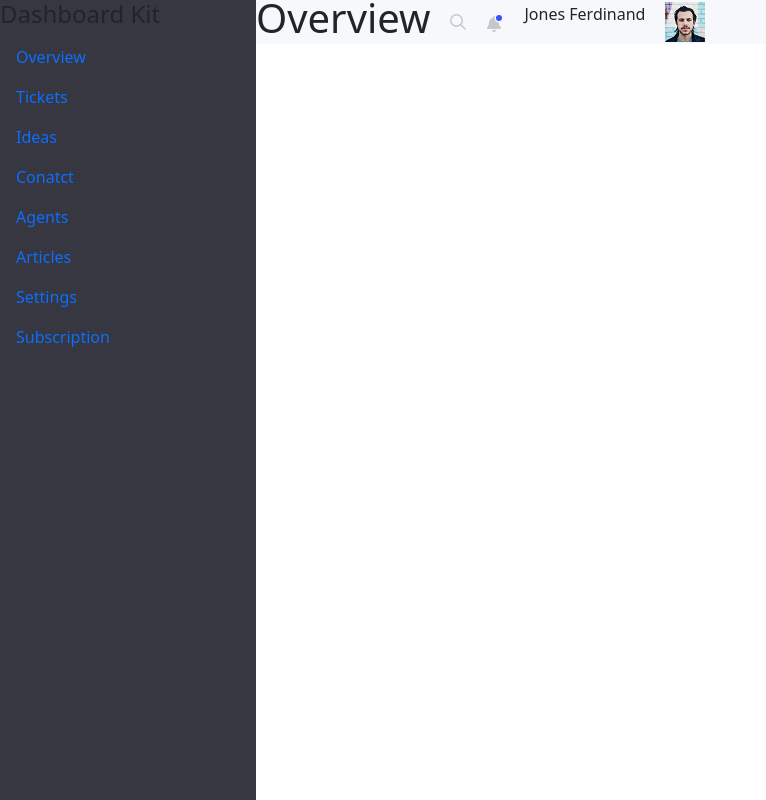
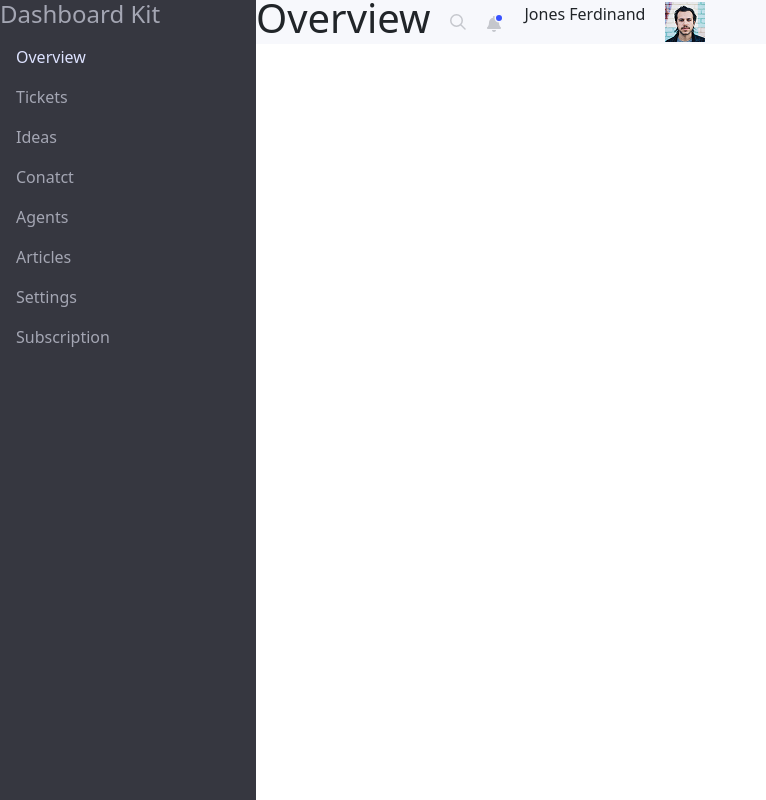
Before and after one commit to CoolMcProgrammer123/INM320-Assignment-5, a website: page public/index.html in a window 1280 px wide. Shown: the whole page, without its empty margins (0-766 px from the left). Drawn offline with nearby package versions, Linux system fonts and the light colour scheme.

Commit message:
updated navbar style

```diff
--- a/public/assets/css/style.css
+++ b/public/assets/css/style.css
@@ -8,6 +8,18 @@ nav {
     background-color: #363740;
 }
 
+nav > h4{
+    color:#A4A6B3;
+}
+
+#activenav{
+    color: #DDE2FF;
+}
+
+.nav-link{
+    color: #A4A6B3;
+}
+
 section {
     display: flex;
     width: 80vw;
--- a/public/index.html
+++ b/public/index.html
@@ -18,7 +18,7 @@
         <h4>Dashboard Kit</h4>
         <ul class="nav flex-column">
             <li class="nav-item">
-              <a class="nav-link active" aria-current="page" href="#">Overview</a>
+              <a id="activenav" class="nav-link active" aria-current="page" href="#">Overview</a>
             </li>
             <li class="nav-item">
               <a class="nav-link" href="#">Tickets</a>
```
